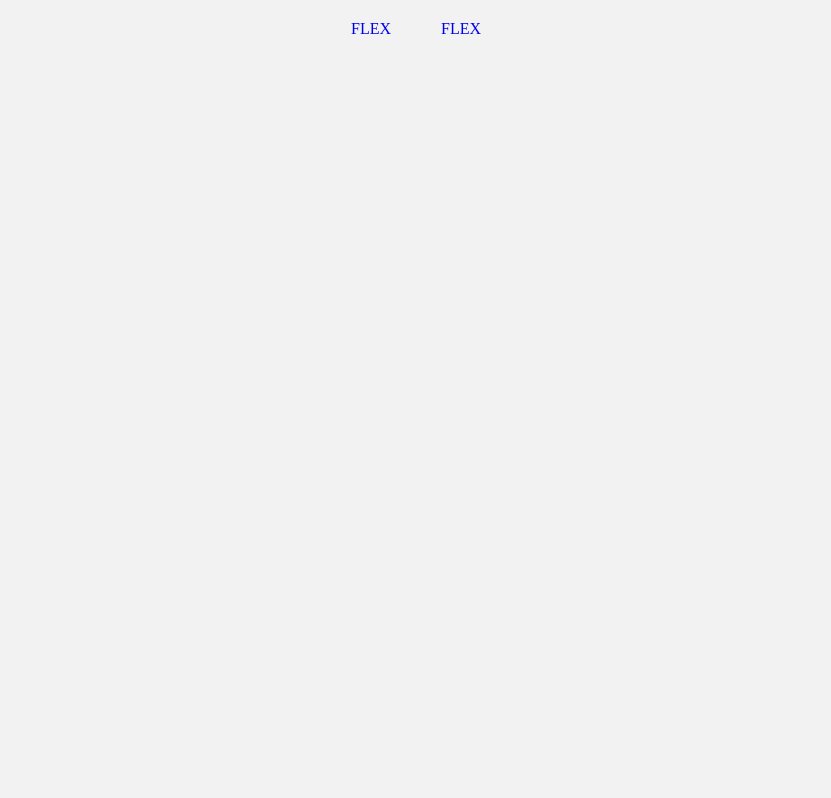
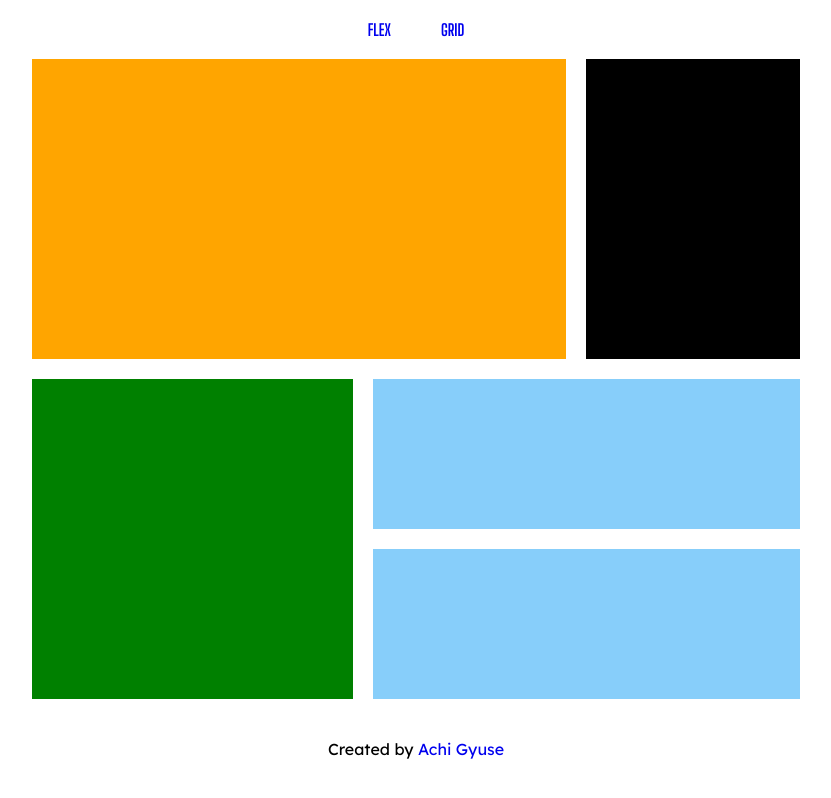
Before and after one commit to Achigyus/CSSGridFlexbox, a plain HTML site: page grid.html in a window 1280 px wide. Shown: the whole page, without its empty margins (224-1055 px from the left). Drawn offline with Linux system fonts and the light colour scheme.

Commit message:
Finished Grid

```diff
--- /dev/null
+++ b/grid.css
@@ -0,0 +1,105 @@
+*{
+    margin: 0;
+    padding: 0;
+    box-sizing: border-box;
+    text-decoration: none;
+}
+
+body{
+    font-family: 'Big Shoulders Display', cursive;
+    font-family: 'Lexend Deca', sans-serif;
+}
+
+.navbar{
+    display: flex;
+    align-items: center;
+    justify-content: center;
+    padding: 20px;
+}
+
+.navLinks{
+    display: flex;
+    align-items: center;
+    list-style: none;
+    gap: 50px;
+}
+
+.navLinkItem{
+    text-transform: uppercase;
+    font-family: 'Big Shoulders Display';
+}
+
+.main--container{
+    width: 60vw;
+    height: 80vh;
+    margin: auto;
+}
+
+.main--grid{
+    display: grid;
+    gap: 20px;
+    width: 100%;
+    height: 100%;
+    grid-template-columns: repeat(1, 1fr);
+}
+
+.grid--one{
+    width: 100%;
+    height: 100%;
+    display: grid;
+    grid-template-columns: 5fr 2fr;
+    gap: 20px;
+}
+
+.top--left{
+    background-color: orange;
+}
+
+.top--right{
+    background-color: black;
+
+}
+
+.grid--two{
+    display: grid;
+    grid-template-columns: 3fr 4fr;
+    gap: 20px;
+}
+
+.bottom--left{
+    background-color: green;
+}
+
+.bottom--right{
+    display: grid;
+    grid-template-columns: repeat(1, 1fr);
+    gap: 20px;
+}
+
+.bottom--top{
+    background-color: lightskyblue;
+}
+
+.bottom--bottom{
+    background-color: lightskyblue;
+}
+
+
+
+.footer{
+    margin-top: 20px;
+    display: flex;
+    align-items: center;
+    justify-content: center;
+    padding: 20px;
+}
+
+@media screen and (max-width: 375px) {
+    .main--container{
+        width: 80vw;
+    }
+
+    .main--grid, .grid--one, .grid--two, .bottom--right{
+        gap: 10px;
+    }
+}
--- a/grid.html
+++ b/grid.html
@@ -4,7 +4,11 @@
     <meta charset="UTF-8">
     <meta http-equiv="X-UA-Compatible" content="IE=edge">
     <meta name="viewport" content="width=device-width, initial-scale=1.0">
-    <link rel="stylesheet" href="style.css">
+    <link rel="stylesheet" href="grid.css">
+    <link rel="preconnect" href="https://fonts.googleapis.com">
+    <link rel="preconnect" href="https://fonts.gstatic.com" crossorigin>
+    <link href="https://fonts.googleapis.com/css2?family=Big+Shoulders+Display:wght@700&family=Lexend+Deca:wght@200;400&display=swap" rel="stylesheet">
+    <link rel="shortcut icon" href="./favicon-32x32.png" type="image/x-icon">
     <title>CSS Grid</title>
 </head>
 <body>
@@ -15,16 +19,30 @@
                     <li class="navLinkItem">Flex</li>
                 </a>
                 <a href="./grid.html">
-                    <li class="navLinkItem">Flex</li>
+                    <li class="navLinkItem">Grid</li>
                 </a>
             </ul>
         </nav>
     </header>
     <main class="main">
-
+        <div class="main--container">
+            <div class="main--grid">
+                <div class="grid--one">
+                    <div class="top--left"></div>
+                    <div class="top--right"></div>
+                </div>
+                <div class="grid--two">
+                    <div class="bottom--left"></div>
+                    <div class="bottom--right">
+                        <div class="bottom--top"></div>
+                        <div class="bottom--bottom"></div>
+                    </div>
+                </div>
+            </div>
+        </div>
     </main>
     <footer class="footer">
-
+        <p>Created by <a href="https://github.com">Achi Gyuse</a></p>
     </footer>
 </body>
 </html>
```
